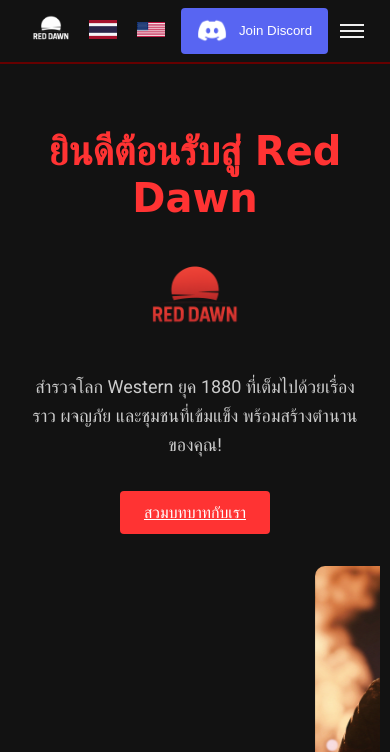
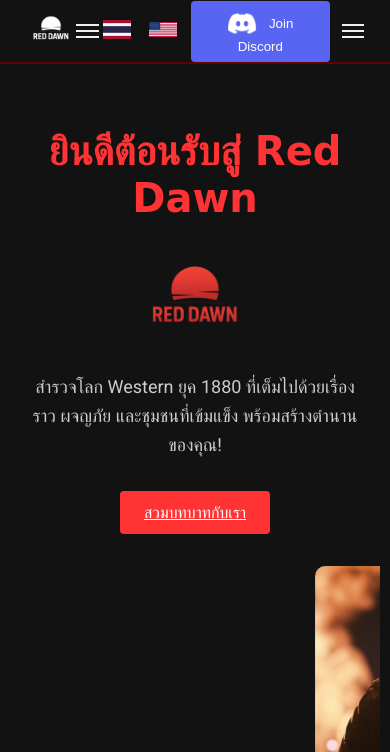
Before and after one commit to justone151/Red-Dawn-Web, a plain HTML site: page index.html in a window 390 px wide. Shown: the top 752 px of the page. Drawn offline with Linux system fonts and the light colour scheme; a web font is replaced by a local one.

Commit message:
Update index.html

```diff
--- a/index.html
+++ b/index.html
@@ -27,6 +27,13 @@
           <li><a href="play.html" class="nav__link"><span data-lang="th">เล่นกับเรา</span><span data-lang="en">Play with Us</span></a></li>
         </ul>
       </nav>
+         <!-- ปุ่ม Hamburger (nav-toggle) -->
+    <button class="nav-toggle" aria-label="Toggle menu">
+      <span></span>
+      <span></span>
+      <span></span>
+    </button>
+
       <div class="header__actions">
         <button class="btn--icon lang-btn" data-lang="th"><img src="images/thailand-flag.png" alt="TH"></button>
         <button class="btn--icon lang-btn" data-lang="en"><img src="images/us-flag.png" alt="EN"></button>
@@ -69,7 +76,7 @@
       <div id="gallery" class="carousel container" data-carousel>
         <button class="carousel__btn carousel__btn--prev" data-carousel-button="prev">❮</button>
         <ul data-slides>
-          <li class="carousel__slide" data-active><img src="images/img1.jpg" alt=""></li>
+          <li class="carousel__slide" data-active><img src="images/img1.png" alt=""></li>
           <li class="carousel__slide"><img src="images/img2.jpg" alt=""></li>
           <li class="carousel__slide"><img src="images/img3.png" alt=""></li>
         </ul>
```
